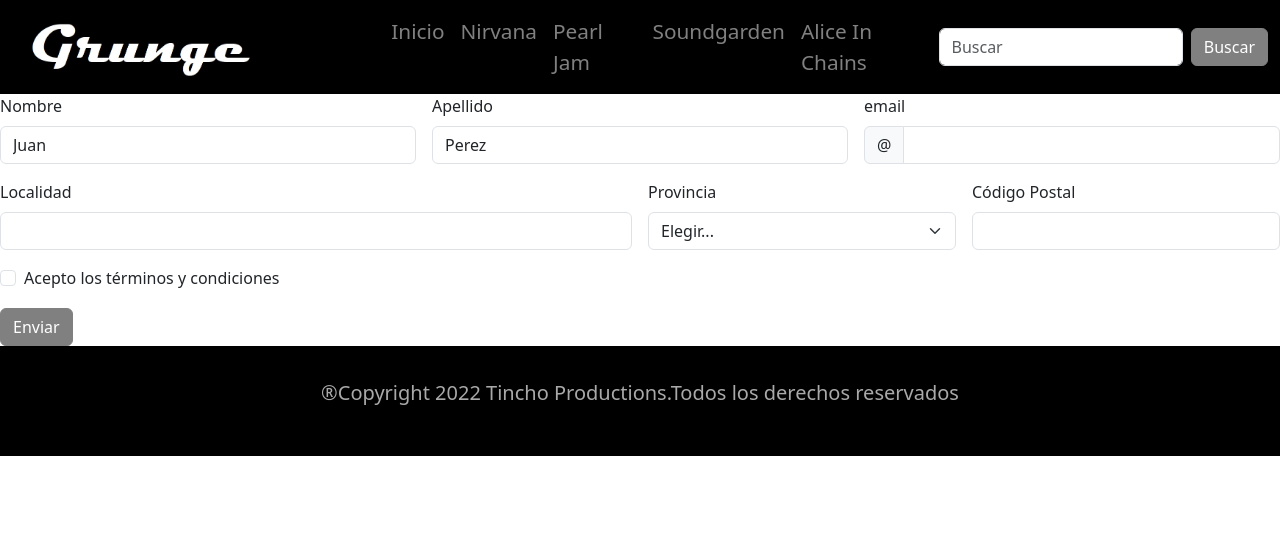
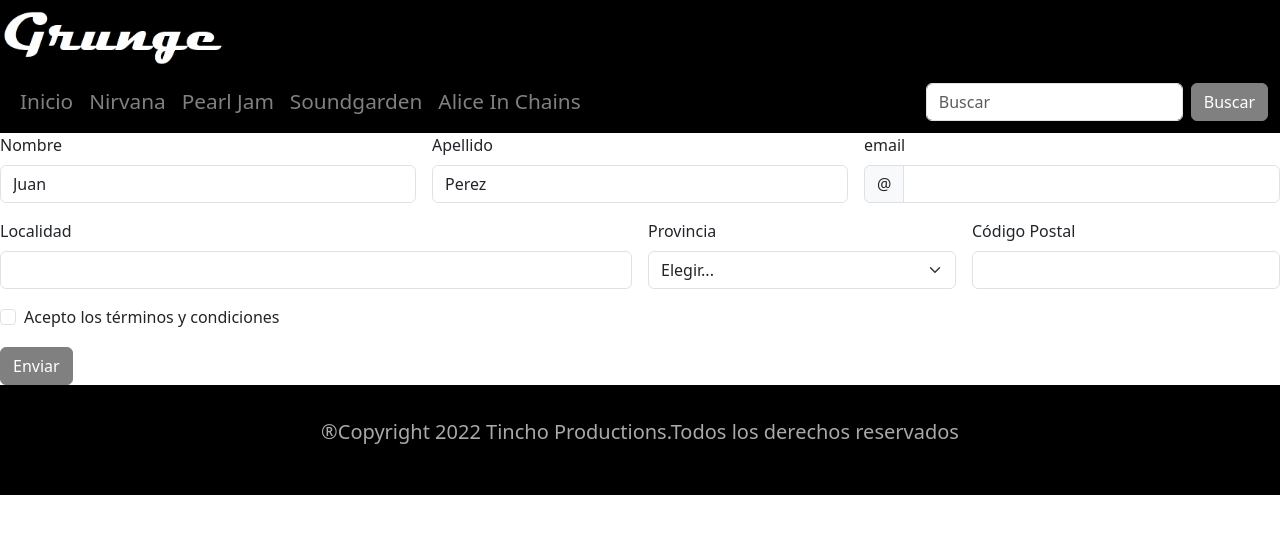
Before and after one commit to martincmr1/proyectocoderhouserugnia, a plain HTML site: page vistas/contacto.html in a window 1280 px wide. Drawn offline with nearby package versions, Linux system fonts and the light colour scheme.

Commit message:
solucion

```diff
--- a/css/estilos.css
+++ b/css/estilos.css
@@ -8,6 +8,7 @@
 .navbar {
     --bs-navbar-hover-color: white;
     font-size: 1.3rem;
+
 }
 
 .nav-link {
@@ -30,8 +31,8 @@ nav.navbar.navbar-expand-lg.bg-body-tertiary{
 }
 .header__logo{
                 height: 70px;
-                margin-right: 7rem;
-                margin-left: 1rem;
+                margin: auto;
+
 }
 .header__navanchor--activo{
     background-color:white;
--- a/vistas/contacto.html
+++ b/vistas/contacto.html
@@ -13,10 +13,9 @@
 </head>
     <body>
         <header class="header">
-            <nav class="navbar navbar-expand-lg ">
+          <img class="header__logo" data-aos="flip-left" src="../img/logo.jpg" alt="logo">
+          <nav class="navbar navbar-expand-lg ">
               <div class="container-fluid navbar--color">
-                <img class="header__logo" data-aos="flip-left" src="../img/logo.jpg" alt="logo">
-                <a class="navbar-brand" href="#"></a>
                 <button class="navbar-toggler" type="button" data-bs-toggle="collapse" data-bs-target="#navbarSupportedContent" aria-controls="navbarSupportedContent" aria-expanded="false" aria-label="Toggle navigation">
                   <span class="navbar-toggler-icon"></span>
                 </button>
```
Also changed, not shown: index.html (+1 -2 lines), vistas/aliceinchains.html (+1 -2 lines), vistas/nirvana.html (+2 -3 lines), vistas/pearljam.html (+1 -2 lines), vistas/soundgarden.html (+1 -2 lines).
